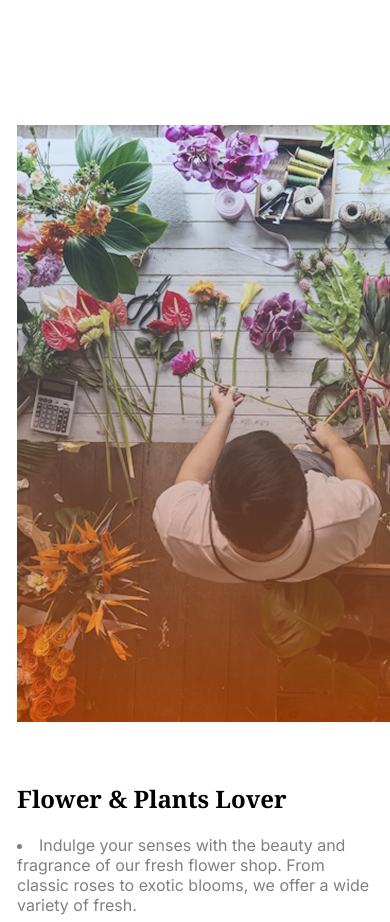
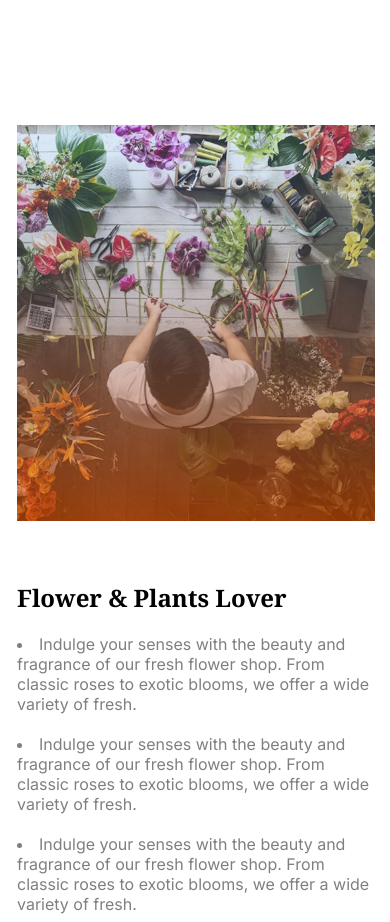
Before and after one commit to uhanicodes/assignment-2-responsive-flowers-, a plain HTML site: page index.html in a window 390 px wide. Shown: the part 2420-3342 px from the top of the page. Drawn offline with Linux system fonts and the light colour scheme.

Commit message:
plant lover image area done

```diff
--- a/styles/style.css
+++ b/styles/style.css
@@ -191,6 +191,10 @@ nav {
         margin-right: 15px;
         flex-direction: column;
     }
+    .plants-lover-container>img {
+        max-width: 100%;
+        max-height: 100%;
+    }
 }
 
 /* Latest deals styles */
```
